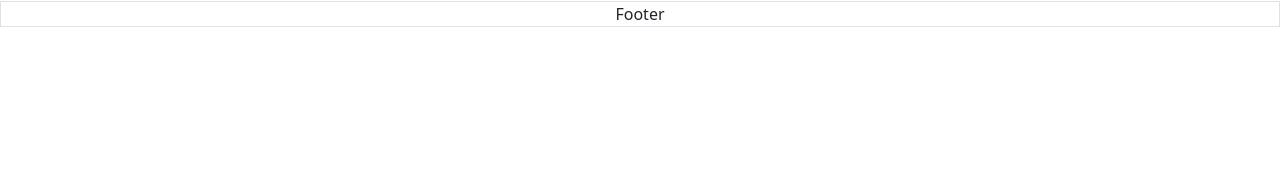
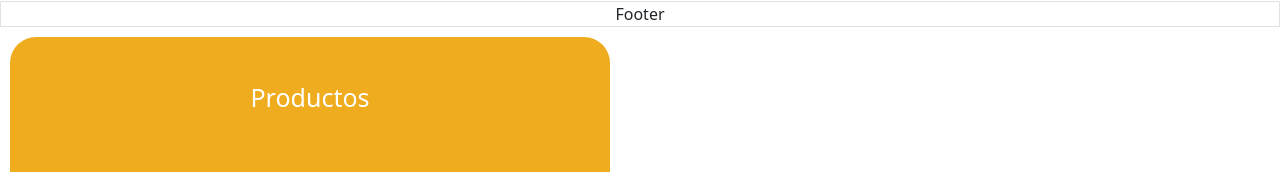
Before and after one commit to nassahel/TrabajoFinal-53i, a React (Vite) app: page / in a window 1280 px wide. Shown: the part 799-971 px from the top of the page. Before the commit the page ends 826 px from the top, so only its background shows below. Built offline with nearby package versions, Linux system fonts and the light colour scheme.

Commit message:
Agregue el contenedor para contener los productos en la pagina de admin

```diff
--- a/src/App.jsx
+++ b/src/App.jsx
@@ -4,6 +4,7 @@ import Aside from './components/aside/Aside'
 import Footer from './components/footer/Footer'
 import Main from './components/main/Main'
 import Navbar from './components/navbar/Navbar'
+import Productos from './pages/Admin/Admin'
 
 function App() {
 
@@ -17,6 +18,7 @@ function App() {
 
       </div>
       <Footer />
+      <Productos/>
     </div>
   )
 
--- /dev/null
+++ b/src/pages/Admin/Admin.jsx
@@ -0,0 +1,12 @@
+import React from "react"
+import './admin.css'
+
+function Productos() {
+  return (
+    <div className="productos-lista-principal">
+      <h1 className="titulo-productos">Productos</h1>
+    </div>
+  )
+}
+
+export default Productos
--- /dev/null
+++ b/src/pages/Admin/admin.css
@@ -0,0 +1,15 @@
+.productos-lista-principal{
+    width: 600px;
+    min-height: 500px;
+    background-color: #EFAC1F;
+    padding: 25px;
+    margin: 10px;
+    border-radius: 26px;
+}
+
+.titulo-productos{
+  color: #fff;
+  font-size: 25px;
+  text-align: center;
+  margin: 20px 0;
+}
```
